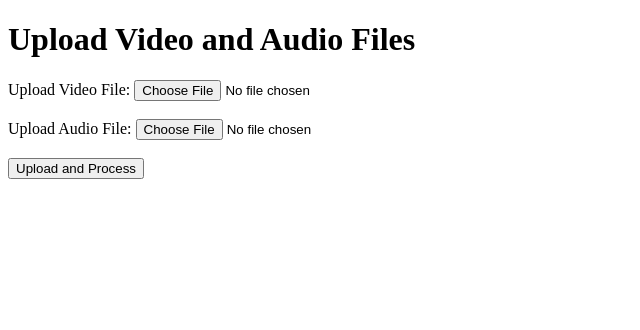
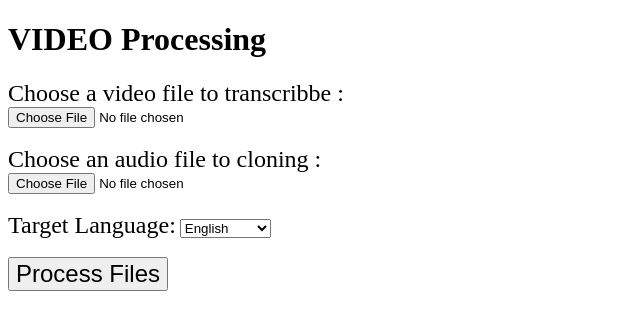
Before and after one commit to ahmedeltaron0/Integration_2024, a Flask app: page / in a window 1280 px wide. Shown: the top 330 px of the page, without its empty margins (0-640 px from the left). Run offline with Flask 3, Linux system fonts and the light colour scheme.

Commit message:
done : (add target language) VIDEO_PROCCES

```diff
--- a/app.py
+++ b/app.py
@@ -11,7 +11,12 @@ OUTPUT_FOLDER = 'output'
 app.config['UPLOAD_FOLDER'] = os.path.join(os.getcwd(), UPLOAD_FOLDER)
 app.config['OUTPUT_FOLDER'] = os.path.join(os.getcwd(), OUTPUT_FOLDER, 'text')
 
-def process_video(video_file_path, audio_file_path):
+languages = {"English": 'en', "Spanish": 'es', "French": 'fr', "German": 'de', "Italian": 'it',
+             "Portuguese": 'pt', "Polish": 'pl', "Turkish": 'tr', "Russian": "ru", "Dutch": "nl",
+             "Czech": "cs", "Arabic": 'ar', "Chinese": 'cn', "Japanese": "ja", "Hungarian": 'hu',
+             "Korean": 'ko', "Hindi": 'hi'}
+
+def process_video(video_file_path, audio_file_path, target_language):
     audio_path = convert_video_to_audio_and_split(video_file_path)
     if audio_path:
         # Transcribe audio
@@ -21,7 +26,7 @@ def process_video(video_file_path, audio_file_path):
             output_file.write(transcription)
 
         # Translate transcription
-        translated_result = translate_text(transcription)
+        translated_result = translate_text(transcription, target_language)
         translation_output_path = os.path.join(app.config['OUTPUT_FOLDER'], 'text_translation_output.txt')
         with open(translation_output_path, "w", encoding="utf-8") as output_file:
             output_file.write(translated_result)
@@ -29,8 +34,7 @@ def process_video(video_file_path, audio_file_path):
         # Generate speech
         output_audio_path = os.path.join(os.getcwd(), OUTPUT_FOLDER, 'audio', 'tested', 'cloning.wav')
         speaker_wav = audio_file_path
-        language = "ar"
-        generate_speech(translation_output_path, output_audio_path, speaker_wav, language)
+        generate_speech(translation_output_path, output_audio_path, speaker_wav, target_language)
 
         return transcription_output_path, translation_output_path, output_audio_path
     else:
@@ -38,7 +42,7 @@ def process_video(video_file_path, audio_file_path):
 
 @app.route('/')
 def index():
-    return render_template('index.html')
+    return render_template('index.html', languages=languages)
 
 @app.route('/process_video', methods=['POST'])
 def upload_file():
@@ -47,6 +51,7 @@ def upload_file():
 
     video_file = request.files['video_file']
     audio_file = request.files['audio_file']
+    target_language = request.form['target_language']
 
     if video_file.filename == '' or audio_file.filename == '':
         return 'No selected file'
@@ -57,7 +62,7 @@ def upload_file():
         video_file.save(video_file_path)
         audio_file.save(audio_file_path)
 
-        transcription_output_path, translation_output_path, output_audio_path = process_video(video_file_path, audio_file_path)
+        transcription_output_path, translation_output_path, output_audio_path = process_video(video_file_path, audio_file_path, target_language)
         if transcription_output_path and translation_output_path and output_audio_path:
             return f'Processing complete. Transcribed text saved to: {transcription_output_path}<br>Translated text saved to: {translation_output_path}<br>Speech generated and saved to: {output_audio_path}'
         else:
--- a/output/text/text_translation_output.txt
+++ b/output/text/text_translation_output.txt
@@ -1 +1 @@
-أنا فقط لا أريده أن يترشح وجزء من ذلك هو أنهم يشعرون بالاستثمار شخصيًا في إرثه ويعرفون ما يمكن أن يفعله السباق الرئاسي به ويريدونه أن يكون رئيسًا.
+Semplicemente non voglio che si candidi e parte di ciò è che si sentono personalmente coinvolti nella sua eredità e sanno cosa potrebbe fargli una corsa presidenziale e vogliono che sia un candidato alla presidenza.
--- a/templates/index.html
+++ b/templates/index.html
@@ -3,25 +3,25 @@
 <head>
     <meta charset="UTF-8">
     <meta name="viewport" content="width=device-width, initial-scale=1.0">
-    <title>Upload Files</title>
+    <title>VIDEO Processing</title>
 </head>
 <body>
-    <h1>Upload Video and Audio Files</h1>
+    <h1>VIDEO Processing</h1>
     <form action="/process_video" method="post" enctype="multipart/form-data">
-        <label for="video_file">Upload Video File:</label>
-        <input type="file" id="video_file" name="video_file"><br><br>
+        <label for="video_file" style="font-size: x-large;">Choose a video file to transcribbe :</label><br>
+        <input type="file" name="video_file" id="video_file" accept="video/*, audio/*"><br><br>
 
-        <label for="audio_file">Upload Audio File:</label>
-        <input type="file" id="audio_file" name="audio_file"><br><br>
+        <label for="audio_file" style="font-size: x-large;">Choose an audio file to cloning :</label><br>
+        <input type="file" name="audio_file" id="audio_file" accept="audio/*"><br><br>
 
-        <input type="submit" value="Upload and Process">
+        <label for="target_language" style="font-size: x-large;">Target Language:</label>
+        <select id="target_language" name="target_language">
+            {% for lang, code in languages.items() %}
+                <option value="{{ code }}">{{ lang }}</option>
+            {% endfor %}
+        </select><br><br>
+        <button type="submit" style="font-size: x-large;">Process Files</button>
     </form>
 
-    {% if processing_complete %}
-    <br><br>
-    <a href="/download_transcription">Download Transcription</a><br>
-    <a href="/download_translation">Download Translation</a><br>
-    <a href="/download_speech">Download Speech</a>
-    {% endif %}
 </body>
 </html>
```
Also changed, not shown: 1 other file.
